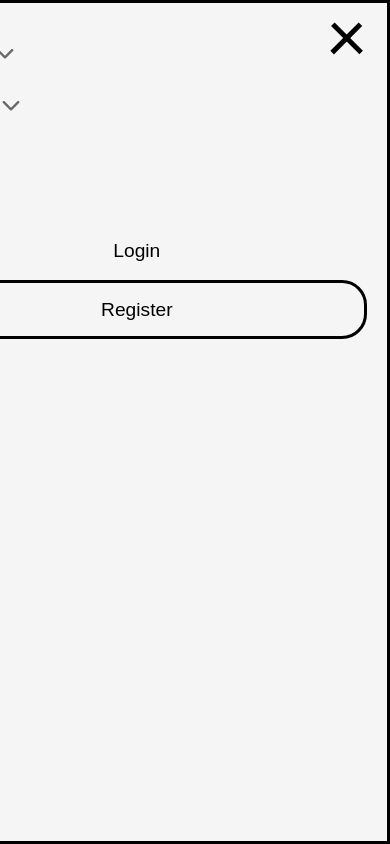
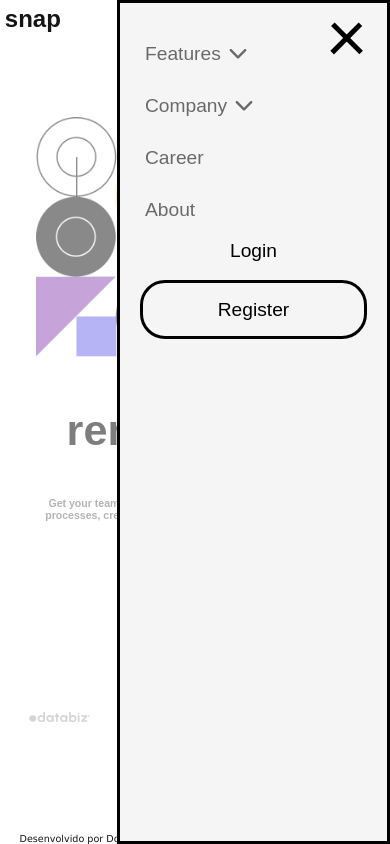
Before and after one commit to DougSaint/Mentor, a plain HTML site: page index.html in a window 390 px wide. Both pictures are taken after a click on the element 350 px from the left and 31 px from the top of the page. Drawn offline with Linux system fonts and the light colour scheme.

Commit message:
responsiveness adjustment

```diff
--- a/style/style.css
+++ b/style/style.css
@@ -171,7 +171,7 @@ section{
 
 
 .right{
-	background-image: url("./../images/image-hero-desktop.png");
+	background-image:url("./../images/image-hero-desktop.png");
 	background-size: contain;
 	background-repeat: no-repeat;
 	min-width: 250px;
@@ -290,7 +290,7 @@ section{
 		position: absolute;
 		top: 0;
 		right: 0;
-		width: 60vh;
+		width: 70%;
 		height: 100vh;
 		background-color: whitesmoke;
 		z-index: 10;
```
